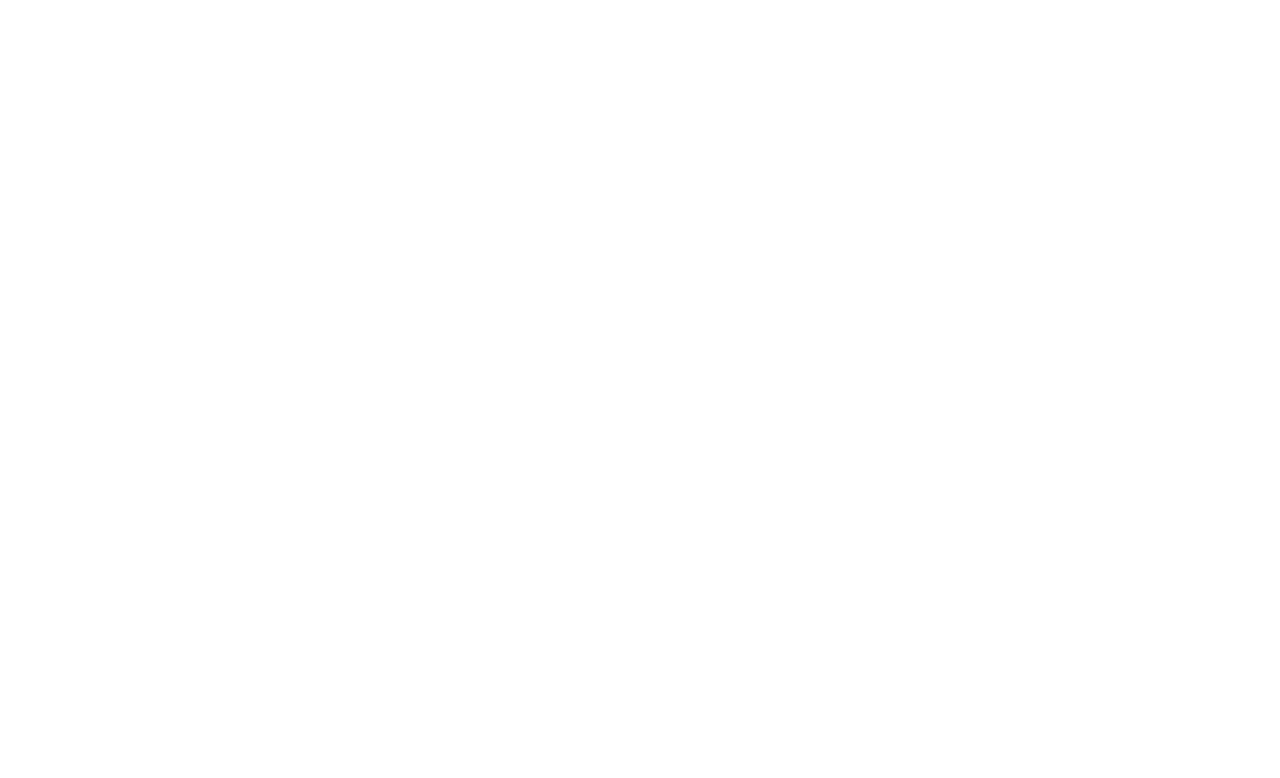
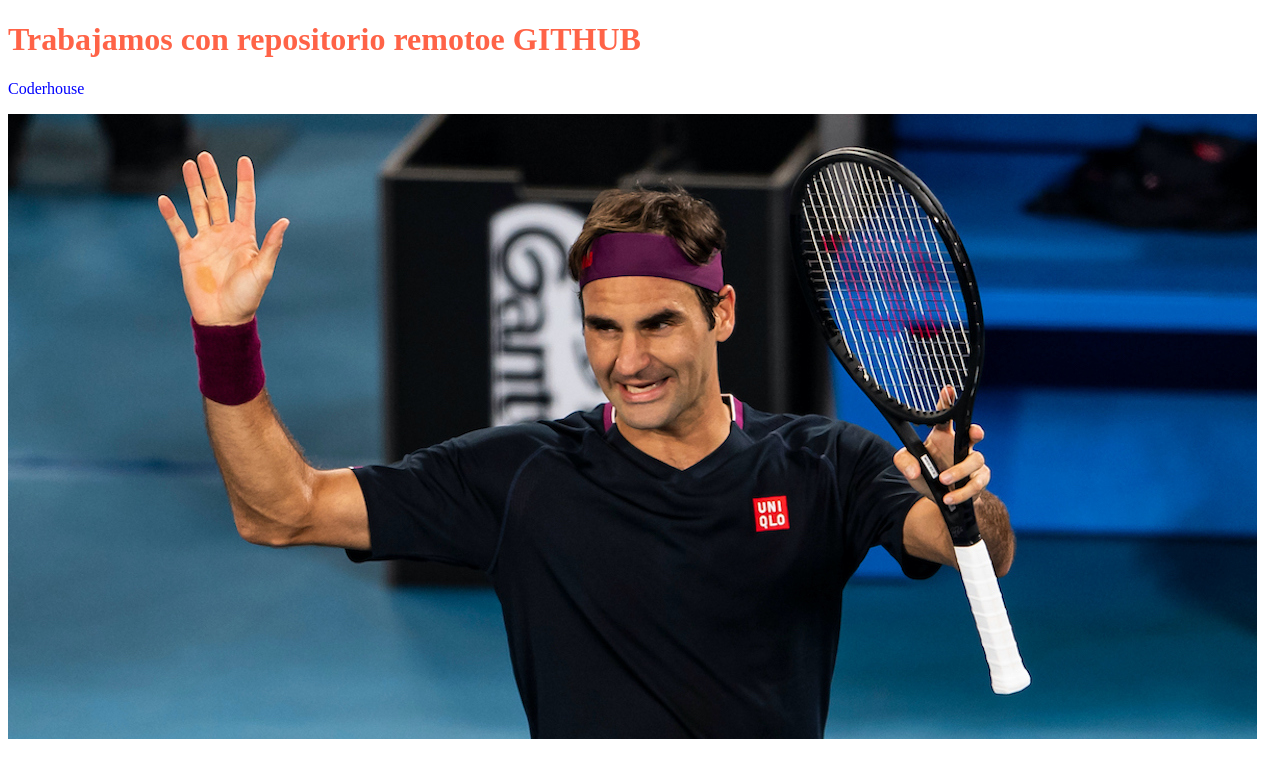
Before and after one commit to tomaspando/prueba1, a plain HTML site: page index.html in a window 1280 px wide. Drawn offline with Linux system fonts and the light colour scheme.

Commit message:
agregamos img

```diff
--- a/index.html
+++ b/index.html
@@ -5,8 +5,15 @@
     <meta http-equiv="X-UA-Compatible" content="IE=edge">
     <meta name="viewport" content="width=device-width, initial-scale=1.0">
     <title>Github</title>
+    <link rel="stylesheet" href="./CSS/style.css">
 </head>
 <body>
 
+    <h1>Trabajamos con repositorio remotoe GITHUB</h1>
+
+    <p>Coderhouse</p>
+
+    <img src="./img/bio.jpg" alt="Roger">
+
 </body>
 </html>
```
Also changed, not shown: img/bio.jpg (added).
